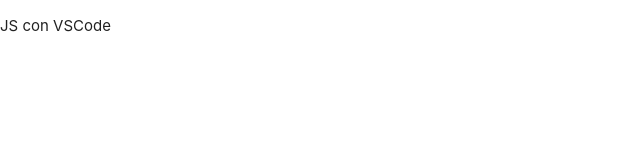
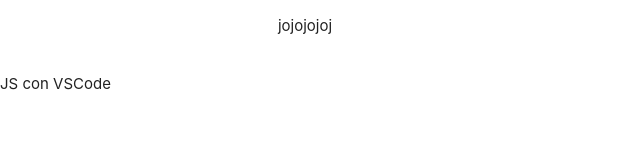
Before and after one commit to cmelgarejo2016/Azure_jsplatzi, a plain HTML site: page index.html in a window 1280 px wide. Shown: the whole page, without its empty margins (0-640 px from the left). Drawn offline with nearby package versions, Linux system fonts and the light colour scheme.

Commit message:
mojojojo

```diff
--- a/index.html
+++ b/index.html
@@ -2,10 +2,23 @@
 <html>
 <head>
         <title>Platzigram</title>
-        <link rel="stylesheet" href="https://cdnjs.cloudflare.com/ajax/libs/materialize/0.97.7/css/materialize.min.css">
-        <meta name="viewport" content="width=device-width, initial-sace=1.0, user-scalable=no">
+        <link rel="stylesheet" href="https://cdnjs.cloudflare.com/ajax/libs/materialize/0.97.7/css/materialize.min.css" />
+        <meta name="viewport" content="width=device-width, initial-sace=1.0, user-scalable=no" />
+        <meta charset="utf-8" />
 </head>
 <body>
+    <section id="main-container">
+         <div class="container">
+             <div class="row">
+                 <div class="col s10 push-s1">
+                     <p>jojojojoj</p>
+                 </div>
+             </div>
+         </div>
+    </section>
+
+
+
     <script src="https://cdnjs.cloudflare.com/ajax/libs/materialize/0.97.7/js/materialize.min.js"></script>
     <P>JS con VSCode</P>
 </body>
```
